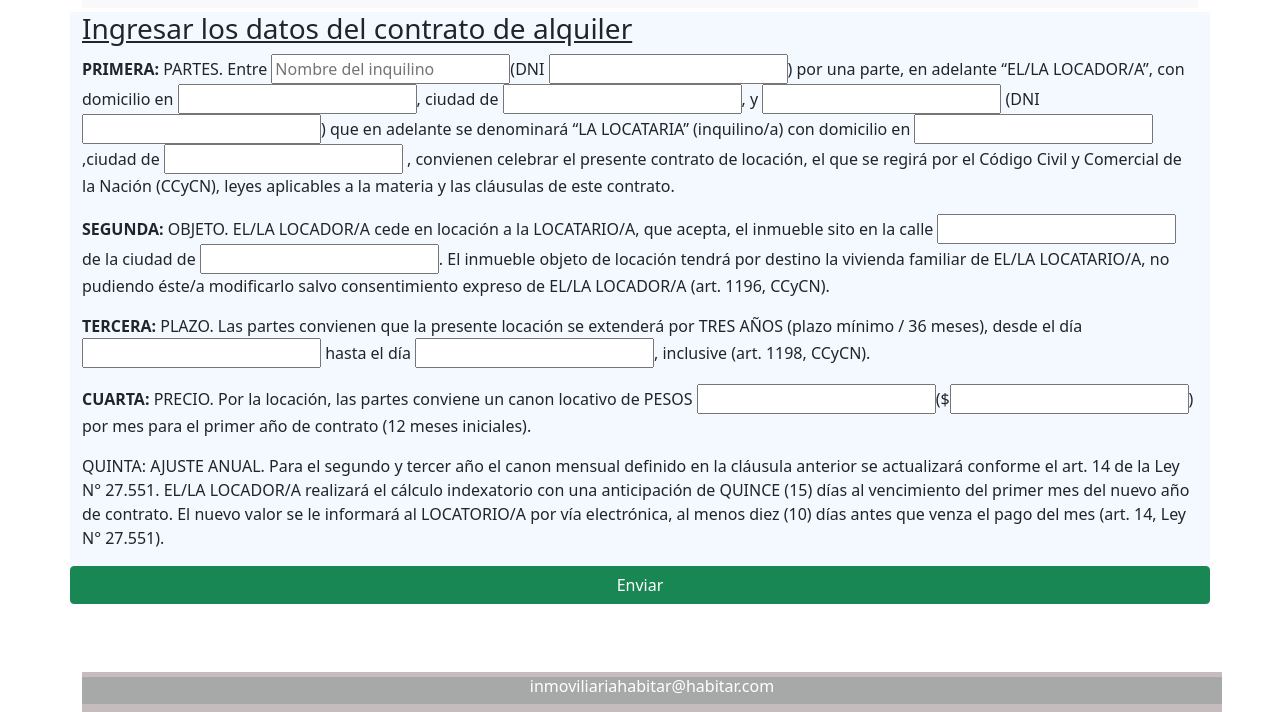
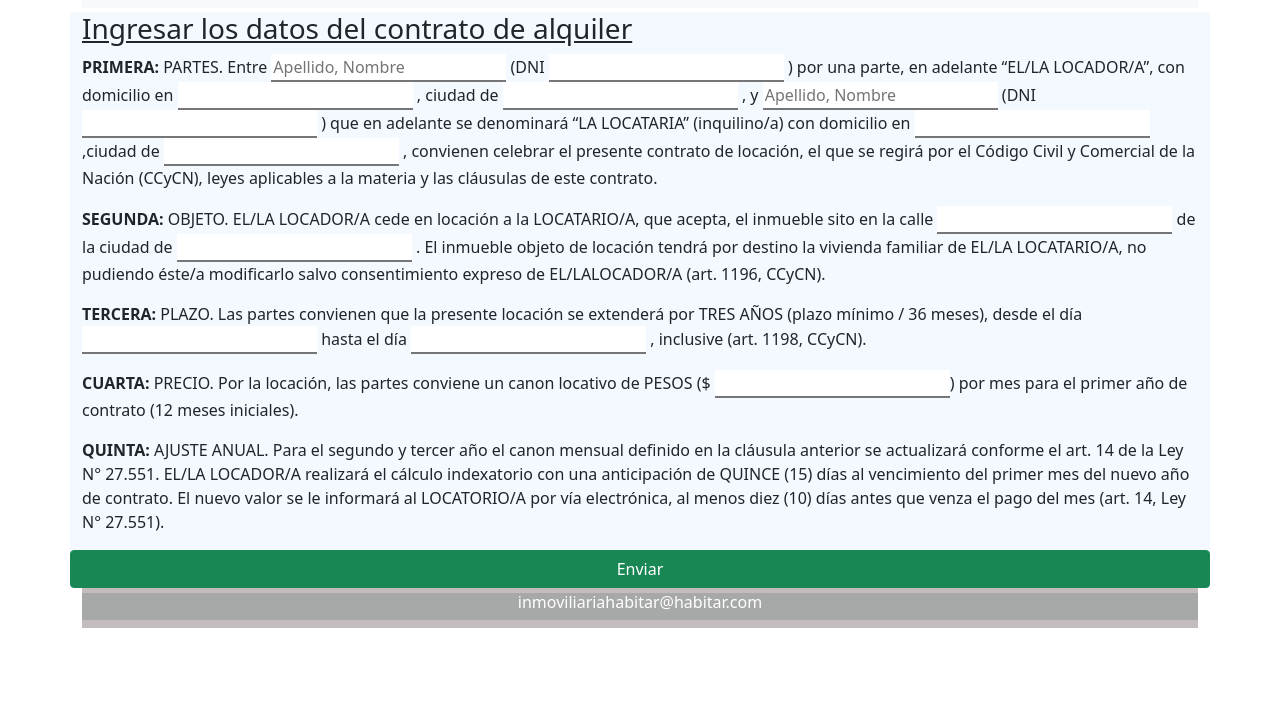
Before and after one commit to MRobertaMendoza/INMOBILIARIA_HABITA, a plain HTML site: page contratoAlquiler.html in a window 1280 px wide. Shown: the part 88-800 px from the top of the page. Drawn offline with Linux system fonts and the light colour scheme.

Commit message:
arregle algunos detalles del contrato

```diff
--- a/contratoAlquiler.html
+++ b/contratoAlquiler.html
@@ -128,31 +128,63 @@
           <div>
             <p>
               <b>PRIMERA:</b>
-               PARTES. Entre <input type="text" placeholder="Nombre del inquilino" aria-label="Username" id="inputForm"></input>(DNI <input></input>) por una
-parte, en adelante “EL/LA LOCADOR/A”, con domicilio en
-<input></input>, ciudad de <input></input>, y <input></input> (DNI
-<input></input>) que en adelante se denominará “LA LOCATARIA” (inquilino/a)
-con domicilio en <input></input>,ciudad de <input></input> , convienen celebrar el presente
-contrato de locación, el que se regirá por el Código Civil y Comercial de la Nación
-(CCyCN), leyes aplicables a la materia y las cláusulas de este contrato.</p>
-<p><b>SEGUNDA:</b> OBJETO. EL/LA LOCADOR/A cede en locación a la
-LOCATARIO/A, que acepta, el inmueble sito en la calle
-<input></input> de la ciudad de <input></input>. El inmueble objeto
-de locación tendrá por destino la vivienda familiar de EL/LA LOCATARIO/A, no
-pudiendo éste/a modificarlo salvo consentimiento expreso de EL/LA
-LOCADOR/A (art. 1196, CCyCN).</p>
-<p><b>TERCERA:</b> PLAZO. Las partes convienen que la presente locación se extenderá
-por TRES AÑOS (plazo mínimo / 36 meses), desde el día <input></input> hasta el día
-<input></input>, inclusive (art. 1198, CCyCN).</p>
-<p><b>CUARTA:</b>  PRECIO. Por la locación, las partes conviene un canon locativo de
-PESOS <input></input>($<input></input>) por mes para el primer año de
-contrato (12 meses iniciales). </p>
-<p>QUINTA: AJUSTE ANUAL. Para el segundo y tercer año el canon mensual
-  definido en la cláusula anterior se actualizará conforme el art. 14 de la Ley N°
-  27.551. EL/LA LOCADOR/A realizará el cálculo indexatorio con una
-  anticipación de QUINCE (15) días al vencimiento del primer mes del nuevo año
-  de contrato. El nuevo valor se le informará al LOCATORIO/A por vía electrónica,
-  al menos diez (10) días antes que venza el pago del mes (art. 14, Ley N° 27.551). </p>
+               PARTES. Entre
+
+              <input type="text" placeholder="Apellido, Nombre"  class="inputForm"></input>
+              (DNI
+              <input type="text" placeholder=""  class="inputForm"></input>
+              ) por una parte, en adelante “EL/LA LOCADOR/A”, con domicilio en
+              <input type="text" placeholder=""  class="inputForm"></input>
+              , ciudad de
+              <input type="text" placeholder=""  class="inputForm"></input>
+              , y
+              <input type="text" placeholder="Apellido, Nombre"  class="inputForm"></input>
+              (DNI
+              <input type="text" placeholder=""  class="inputForm"></input>
+              ) que en adelante se denominará “LA LOCATARIA” (inquilino/a) con domicilio en
+              <input type="text" placeholder=""  class="inputForm"></input>
+              ,ciudad de
+              <input type="text" placeholder=""  class="inputForm"></input>
+              , convienen celebrar el presente contrato de locación, el que se regirá por el Código
+              Civil y Comercial de la Nación (CCyCN), leyes aplicables a la materia y las cláusulas
+              de este contrato.
+            </p>
+            <p>
+              <b>SEGUNDA:</b>
+              OBJETO. EL/LA LOCADOR/A cede en locación a la
+              LOCATARIO/A, que acepta, el inmueble sito en la calle
+              <input type="text" placeholder=""  class="inputForm"></input>
+              de la ciudad de
+              <input type="text" placeholder=""  class="inputForm"></input>
+              . El inmueble objeto de locación tendrá por destino la vivienda familiar de EL/LA LOCATARIO/A, no
+              pudiendo éste/a modificarlo salvo consentimiento expreso de EL/LALOCADOR/A (art. 1196, CCyCN).
+            </p>
+            <p>
+              <b>TERCERA:</b>
+              PLAZO. Las partes convienen que la presente locación se extenderá por TRES AÑOS (plazo mínimo /
+              36 meses), desde el día
+              <input type="text" placeholder=""  class="inputForm"></input>
+              hasta el día
+              <input type="text" placeholder=""  class="inputForm"></input>
+              , inclusive (art. 1198, CCyCN).
+            </p>
+            <p>
+              <b>CUARTA:</b>
+              PRECIO. Por la locación, las partes conviene un canon locativo de PESOS
+              <inputtype="text" placeholder=""  class="inputForm"></input>
+              ($
+              <input type="text" placeholder=""  class="inputForm"></input>)
+              por mes para el primer año de contrato (12 meses iniciales).
+            </p>
+            <p>
+              <b>QUINTA: </b>
+              AJUSTE ANUAL. Para el segundo y tercer año el canon mensual
+              definido en la cláusula anterior se actualizará conforme el art. 14 de la Ley N°
+              27.551. EL/LA LOCADOR/A realizará el cálculo indexatorio con una
+              anticipación de QUINCE (15) días al vencimiento del primer mes del nuevo año
+              de contrato. El nuevo valor se le informará al LOCATORIO/A por vía electrónica,
+              al menos diez (10) días antes que venza el pago del mes (art. 14, Ley N° 27.551).
+            </p>
           </div>
           <button type="submit" class="btn btn-success">Enviar</button>
 
--- a/style.css
+++ b/style.css
@@ -1,11 +1,5 @@
-html {
-    min-height: 100%;
-    position: relative;
-  }
-body{
-    margin: 0;
-    margin-bottom: 40px;
-}
+
+
 header{
     position: relative;
     text-align: center;
@@ -17,7 +11,7 @@ header{
     width: 70px;
     border-radius: 7px;
 }
-div#barSup{
+#barSup{
 
     height: 80px;
     background-color: rgb(167, 168, 168);
@@ -27,10 +21,8 @@ div#barSup{
     background-color: rgb(40, 185, 230);
 
 }
-
-section{
-
-
+#botonBuscar:hover{
+    background-color: rgb(108, 108, 141);
 }
 dialog#centro{
     position:fixed;
@@ -50,7 +42,7 @@ footer{
     width: 100%;
     height: 40px;
     color: white;
-    position: fixed;
+   /* position: fixed;*/
     bottom: 0;
 
 }
@@ -96,3 +88,8 @@ footer{
     text-align: left;
 
 }
+.inputForm{
+    border-top: none;
+    border-left: none;
+    border-right: none;
+}
```
Also changed, not shown: index.html (+4 -8 lines), inmueble.html (+0 -4 lines).
